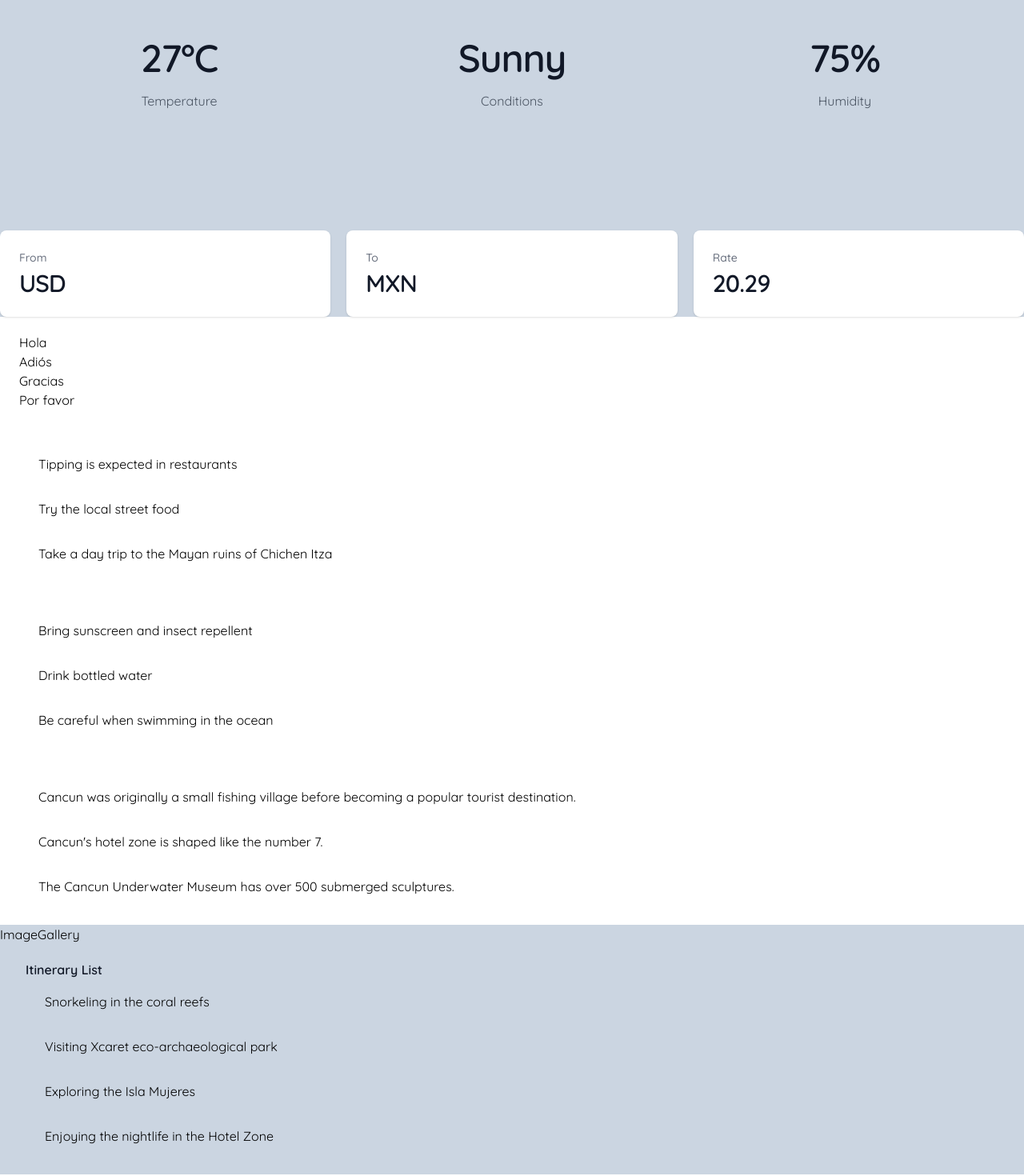
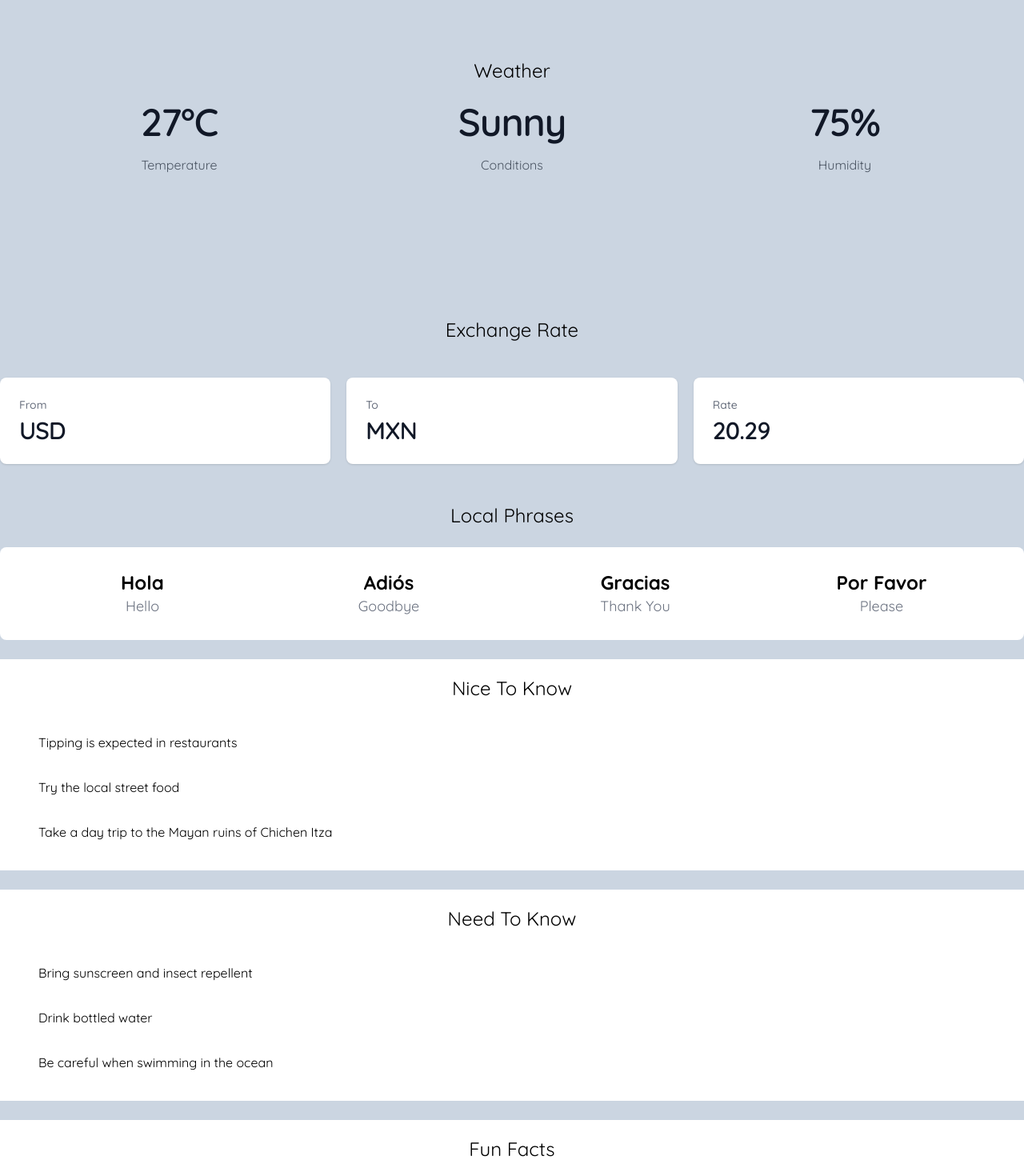
Before and after one commit to jv-devs/travelai, a Next.js app: page /home/planner in a window 1280 px wide. Shown: the part 700-2170 px from the top of the page at 80% size. Built offline with nearby package versions, Linux system fonts and the light colour scheme; no server answers; the database is empty; sample sign-in values are in the browser's storage.

Commit message:
add headings to planner sections, update styling

```diff
--- a/app/home/planner/components/ExchangeRate.tsx
+++ b/app/home/planner/components/ExchangeRate.tsx
@@ -16,7 +16,8 @@ export default function ExchangeRate() {
   ]
 
   return (
-    <div>
+    <div className="container mx-auto my-6">
+      <h2 className="pb-6 text-center text-2xl">Exchange Rate</h2>
       <dl className="mt-5 grid grid-cols-1 gap-5 sm:grid-cols-3">
         {stats.map((item) => (
           <div
--- a/app/home/planner/components/FunFacts.tsx
+++ b/app/home/planner/components/FunFacts.tsx
@@ -10,6 +10,7 @@ export default function FunFacts() {
   )
   return (
     <div className="bg-white px-4 py-5 sm:px-6">
+      <h2 className="pb-6 text-center text-2xl">Fun Facts</h2>
       <ul role="list">
         {funFacts.map((string, idx) => (
           <li key={idx} className="px-6 py-4">
--- a/app/home/planner/components/ImageGallery.tsx
+++ b/app/home/planner/components/ImageGallery.tsx
@@ -1,3 +1,7 @@
 export default function ImageGallery() {
-  return <div>ImageGallery</div>
+  return (
+    <div>
+      <h2 className="pb-6 text-center text-2xl">Image Gallery</h2>
+    </div>
+  )
 }
--- a/app/home/planner/components/ItineraryList.tsx
+++ b/app/home/planner/components/ItineraryList.tsx
@@ -10,9 +10,7 @@ export default function ItineraryList() {
   )
   return (
     <section className="mx-auto max-w-7xl px-6 py-5 sm:px-6 lg:px-8">
-      <h3 className="text-base font-semibold leading-6 text-gray-900">
-        Itinerary List
-      </h3>
+      <h2 className="pb-6 text-center text-2xl">Itinerary List</h2>
       <ul role="list">
         {activities.map((string, idx) => (
           <li key={idx} className="px-6 py-4">
--- a/app/home/planner/components/LocalPhrases.tsx
+++ b/app/home/planner/components/LocalPhrases.tsx
@@ -4,18 +4,32 @@ import { useSelector } from 'react-redux'
 
 import { RootState } from '@/app/store'
 
+// function that capitalizes all words in string
+function capitalize(str: string) {
+  return str
+    .split(' ')
+    .map((word) => word[0].toUpperCase() + word.slice(1))
+    .join(' ')
+}
+
 export default function LocalPhrases() {
   const phrases = useSelector((state: RootState) => state.vacation.localPhrases)
   // loop thru phrases and display them
 
   return (
-    <div className="bg-white px-4 py-5 sm:px-6">
-      <ul role="list">
-        {Object.entries(phrases).map(([key, value]) => (
-          // loop thru phrases and display them
-          <li key={key}>{value}</li>
-        ))}
-      </ul>
+    <div>
+      <h2 className="pb-6 text-center text-2xl">Local Phrases</h2>
+      <div className="container mx-auto rounded-lg bg-white px-4 py-5 sm:px-6">
+        <ul role="list" className="flex flex-wrap justify-center">
+          {Object.entries(phrases).map(([key, value], idx) => (
+            // loop thru phrases and display them
+            <li key={idx} className="mx-8 my-2 min-w-max flex-1 text-center">
+              <div className="text-2xl font-bold">{capitalize(value)}</div>
+              <div className="text-lg text-gray-500">{capitalize(key)}</div>
+            </li>
+          ))}
+        </ul>
+      </div>
     </div>
   )
 }
--- a/app/home/planner/components/NeedToKnow.tsx
+++ b/app/home/planner/components/NeedToKnow.tsx
@@ -10,6 +10,7 @@ export default function NeedToKnow() {
   )
   return (
     <div className="bg-white px-4 py-5 sm:px-6">
+      <h2 className="pb-6 text-center text-2xl">Need To Know</h2>
       <ul role="list">
         {needToKnow.map((string, idx) => (
           <li key={idx} className="px-6 py-4">
--- a/app/home/planner/components/NiceToKnow.tsx
+++ b/app/home/planner/components/NiceToKnow.tsx
@@ -10,6 +10,7 @@ export default function NiceToKnow() {
   )
   return (
     <div className="bg-white px-4 py-5 sm:px-6">
+      <h2 className="pb-6 text-center text-2xl">Nice To Know</h2>
       <ul role="list">
         {niceToKnow.map((string, idx) => (
           <li key={idx} className="px-6 py-4">
--- a/app/home/planner/components/Weather.tsx
+++ b/app/home/planner/components/Weather.tsx
@@ -15,20 +15,23 @@ export default function Weather() {
   ]
   return (
     <div className="py-24 sm:py-32">
+      <h2 className="pb-6 text-center text-2xl">Weather</h2>
       <div className="mx-auto max-w-7xl px-6 lg:px-8">
-        <dl className="grid grid-cols-1 gap-x-8 gap-y-16 text-center lg:grid-cols-3">
+        <div className="grid grid-cols-1 gap-x-8 gap-y-16 text-center lg:grid-cols-3">
           {stats.map((stat) => (
             <div
               key={stat.id}
               className="mx-auto flex max-w-xs flex-col gap-y-4"
             >
-              <dt className="text-base leading-7 text-gray-600">{stat.name}</dt>
-              <dd className="order-first text-3xl font-semibold tracking-tight text-gray-900 sm:text-5xl">
+              <div className="text-base leading-7 text-gray-600">
+                {stat.name}
+              </div>
+              <div className="order-first text-3xl font-semibold tracking-tight text-gray-900 sm:text-5xl">
                 {stat.value}
-              </dd>
+              </div>
             </div>
           ))}
-        </dl>
+        </div>
       </div>
     </div>
   )
--- a/app/home/planner/page.tsx
+++ b/app/home/planner/page.tsx
@@ -32,6 +32,7 @@ export default function Planner() {
       exit="exit"
       variants={fade}
     >
+      <div className="my-6 flex flex-col gap-6 first:mt-0">
         <Intro />
         <Weather />
         <ExchangeRate />
@@ -41,6 +42,7 @@ export default function Planner() {
         <FunFacts />
         <ImageGallery />
         <ItineraryList />
+      </div>
     </motion.main>
   )
 }
```
Lines whose indentation alone changed are shown as unchanged.
